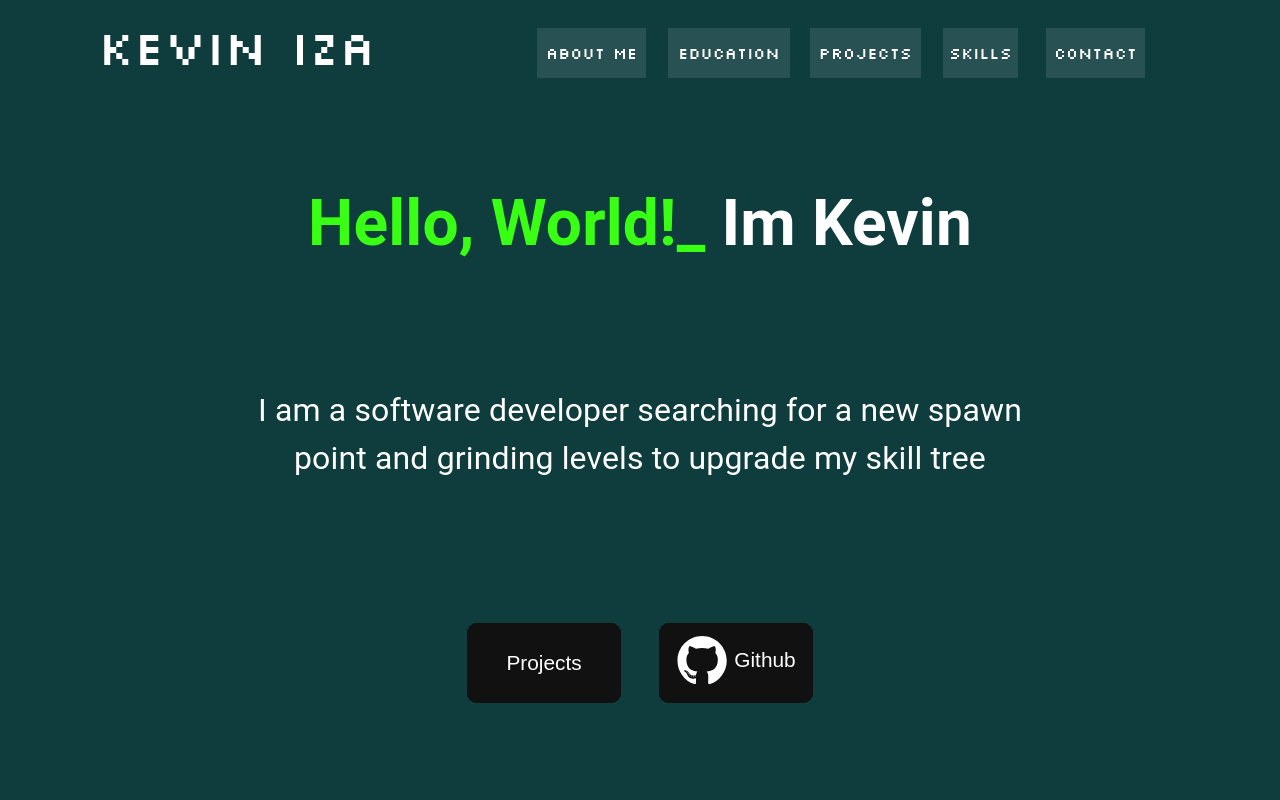
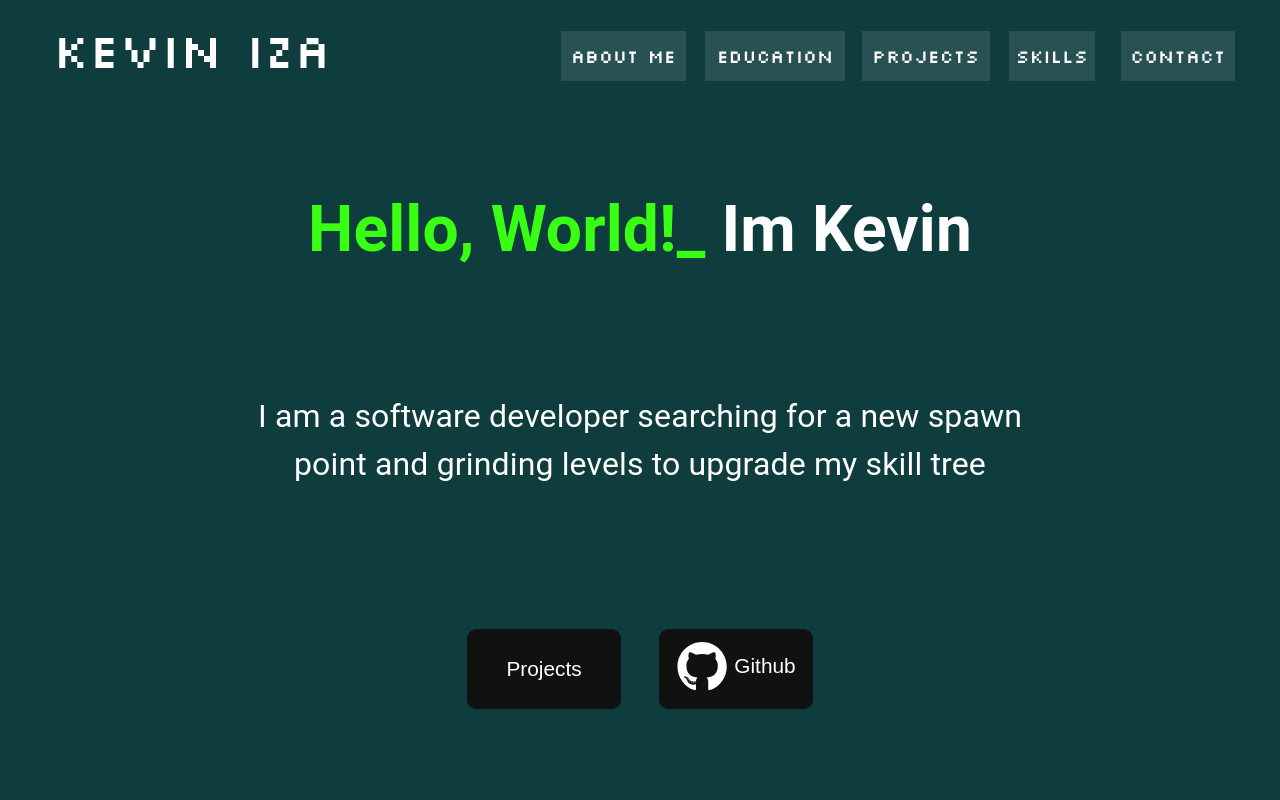
Before and after one commit to Izakevin/Izakevin.github.io, a React (Create React App) app: page / in a window 1280 px wide. Shown: the top 800 px of the page. Built offline with nearby package versions, Linux system fonts and the light colour scheme.

Commit message:
Updated the header navbar

```diff
--- a/src/components/Navigation.js
+++ b/src/components/Navigation.js
@@ -10,11 +10,11 @@ function Navigation(Props){
         <p>Kevin Iza</p>
 
         <nav id='Navagation'>
+            <ul><AnchorLink href="#contact"><Btn1 name= "Contact"/></AnchorLink></ul>
+            <ul><AnchorLink href="#skills"><Btn1 name= "Skills"/></AnchorLink></ul>
+            <ul><AnchorLink href="#projects"><Btn1 name= "Projects"/></AnchorLink></ul>
+            <ul><AnchorLink href="#education"><Btn1 name= "Education"/></AnchorLink></ul>
             <ul><AnchorLink href="#about_me"><Btn1 name= "About Me"/></AnchorLink></ul>
-            <ul><AnchorLink href="#education"><Btn1 name= "Education"/></AnchorLink></ul>
-            <ul><AnchorLink href="#projects"><Btn1 name= "Projects"/></AnchorLink></ul>
-            <ul><AnchorLink href="#skills"><Btn1 name= "Skills"/></AnchorLink></ul>
-            <ul><AnchorLink href="#contact"><Btn1 name= "Contact"/></AnchorLink></ul>
         </nav>
     </div>
     )
--- a/src/components/styles/Navigation.css
+++ b/src/components/styles/Navigation.css
@@ -5,8 +5,6 @@
 /*hr-top includes the logo and the Navagation bar*/
 #hr-top{
     display: flex;
-    width: 90%;
-    margin: auto;
     padding-bottom: 40px;
     font-family: 'Silkscreen', cursive;
 }
@@ -17,13 +15,14 @@
 }
 
 #Navagation{
-    text-align: center;
+    width: 70%;
     padding-top: 1%;
-    width: 70%;
+    padding-right: 5%;
+    font-size: 1.15em;
 }
 
 #Navagation > ul{
-    display: inline-block;
+    float: right;
 }
 
 ul > a:link{
```
